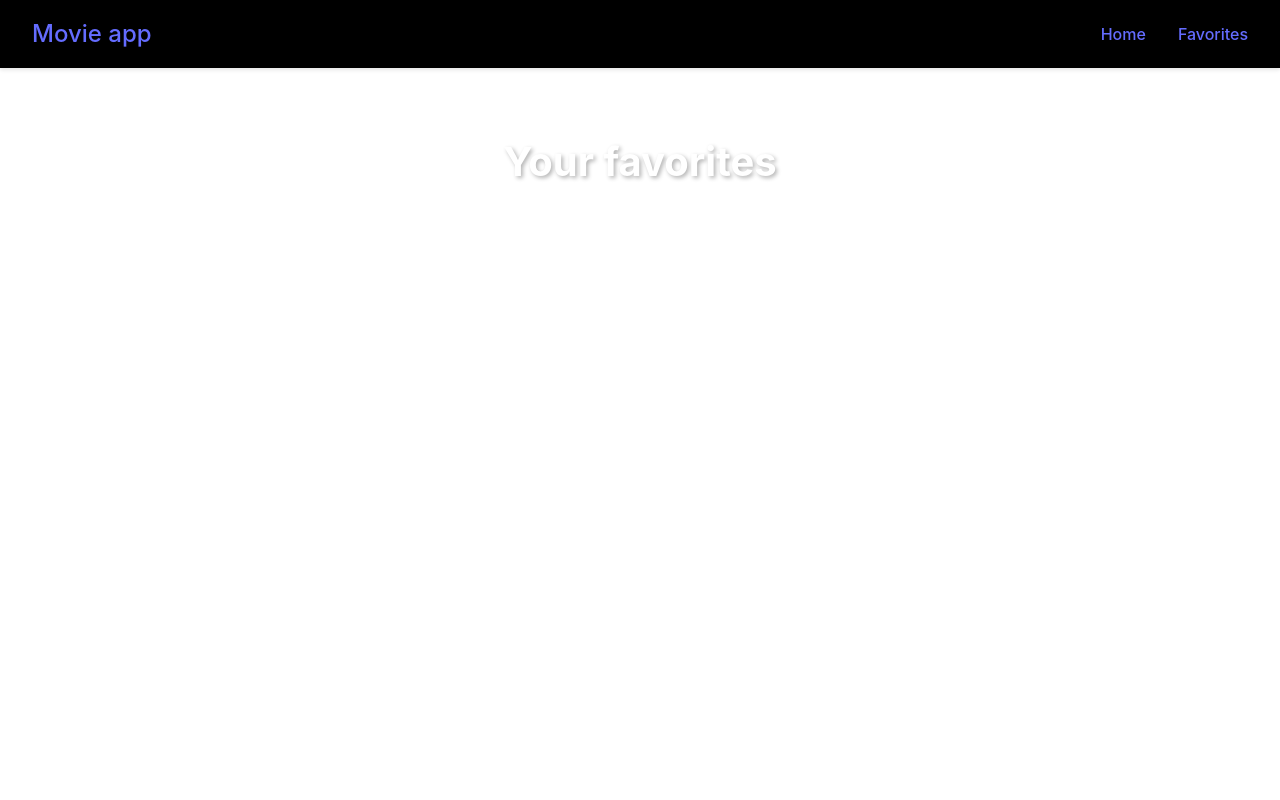
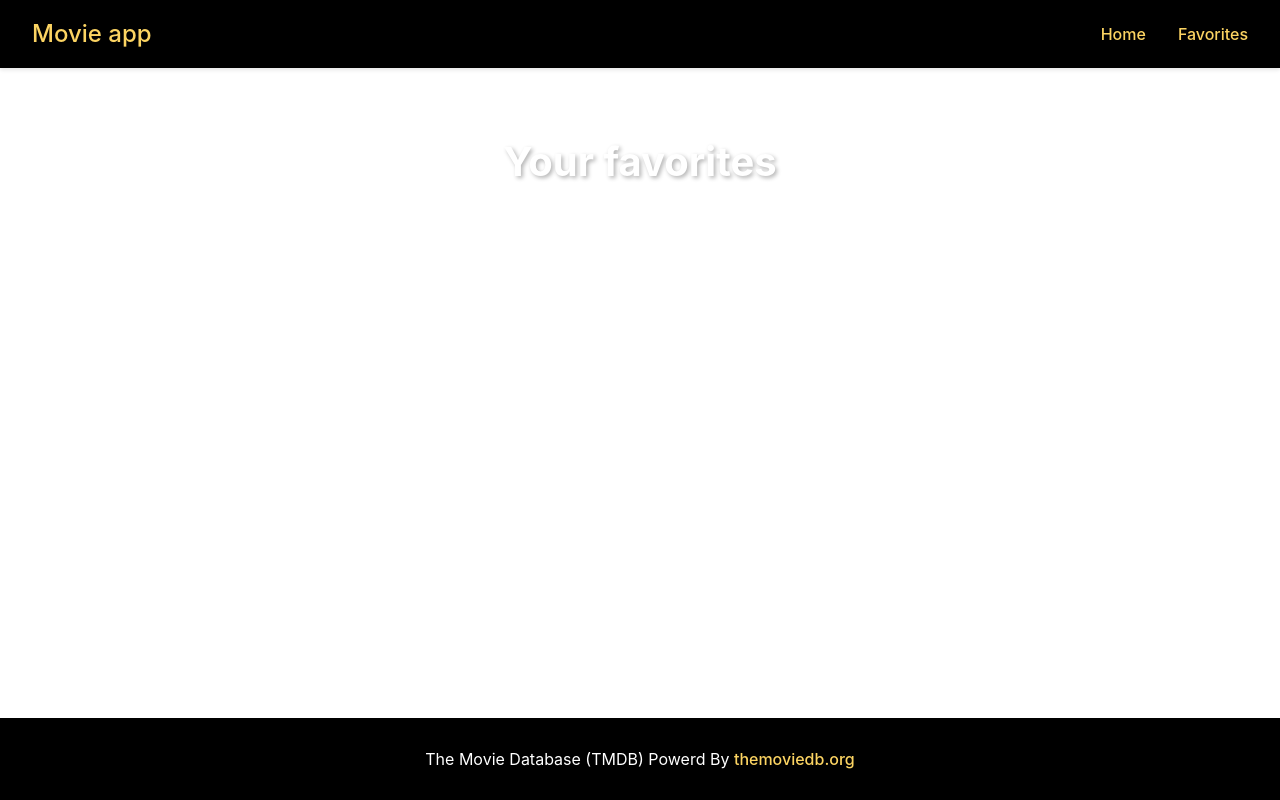
Before and after one commit to GabrielNew/movie-react-app, a React (Vite) app: page /favorites in a window 1280 px wide. Built offline with nearby package versions, Linux system fonts and the light colour scheme.

Commit message:
Styles update and footer

```diff
--- a/src/components/Footer/Footer.jsx
+++ b/src/components/Footer/Footer.jsx
@@ -1,3 +1,15 @@
-function Footer() {}
+import "./styles.css";
+
+function Footer() {
+  return (
+    <section id="copy-right">
+      <div className="copy-right-sec">
+        <i className="fa-solid fa-copyright"></i>
+        The Movie Database (TMDB) Powerd By{" "}
+        <a href="https://www.themoviedb.org/">themoviedb.org</a>
+      </div>
+    </section>
+  );
+}
 
 export default Footer;
--- a/src/components/Footer/styles.css
+++ b/src/components/Footer/styles.css
@@ -0,0 +1,14 @@
+.copy-right-sec {
+  padding: 1.8rem;
+  background: #000000;
+  color: #fff;
+  text-align: center;
+}
+.copy-right-sec a {
+  color: #fcd462;
+  font-weight: 500;
+}
+
+.copy-right-sec a:hover {
+  color: rgb(5, 252, 5);
+}
--- a/src/components/NavBar/styles.css
+++ b/src/components/NavBar/styles.css
@@ -1,3 +1,11 @@
+a {
+  color: #fcd462;
+}
+
+a:hover {
+  color: rgb(5, 252, 5);
+}
+
 .navbar {
   background-color: #000000;
   padding: 1rem 2rem;
--- a/src/index.css
+++ b/src/index.css
@@ -40,11 +40,7 @@ body {
 
 a {
   font-weight: 500;
-  color: #646cff;
   text-decoration: inherit;
-}
-a:hover {
-  color: #535bf2;
 }
 
 h1 {
--- a/src/pages/App/App.jsx
+++ b/src/pages/App/App.jsx
@@ -3,6 +3,7 @@ import { Routes, Route } from "react-router-dom";
 import Home from "../Home/Home";
 import Favorites from "../Favorites/Favorites";
 import NavBar from "../../components/NavBar/NavBar";
+import Footer from "../../components/Footer/Footer";
 import { MovieProvider } from "../../contexts/MovieContext";
 
 function App() {
@@ -15,6 +16,7 @@ function App() {
           <Route path="/favorites" element={<Favorites />} />
         </Routes>
       </main>
+      <Footer />
     </MovieProvider>
   );
 }
```
